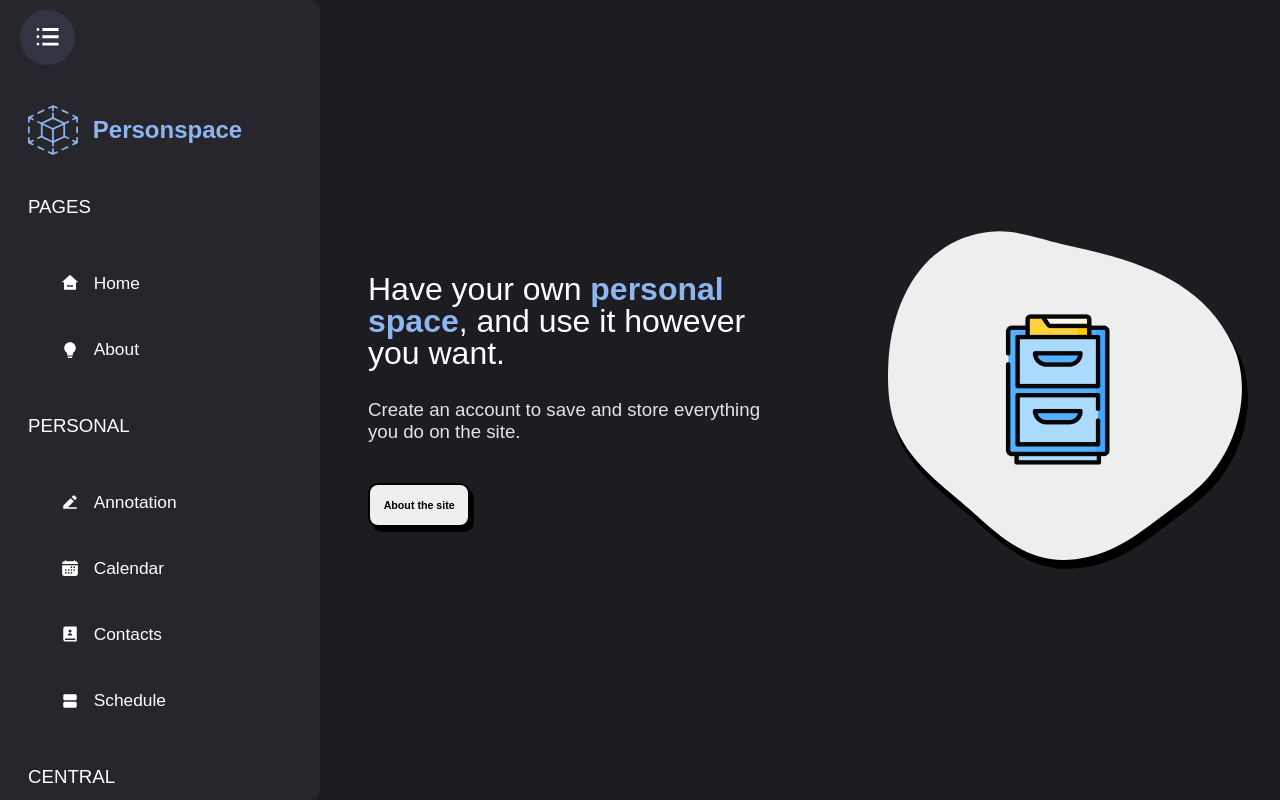
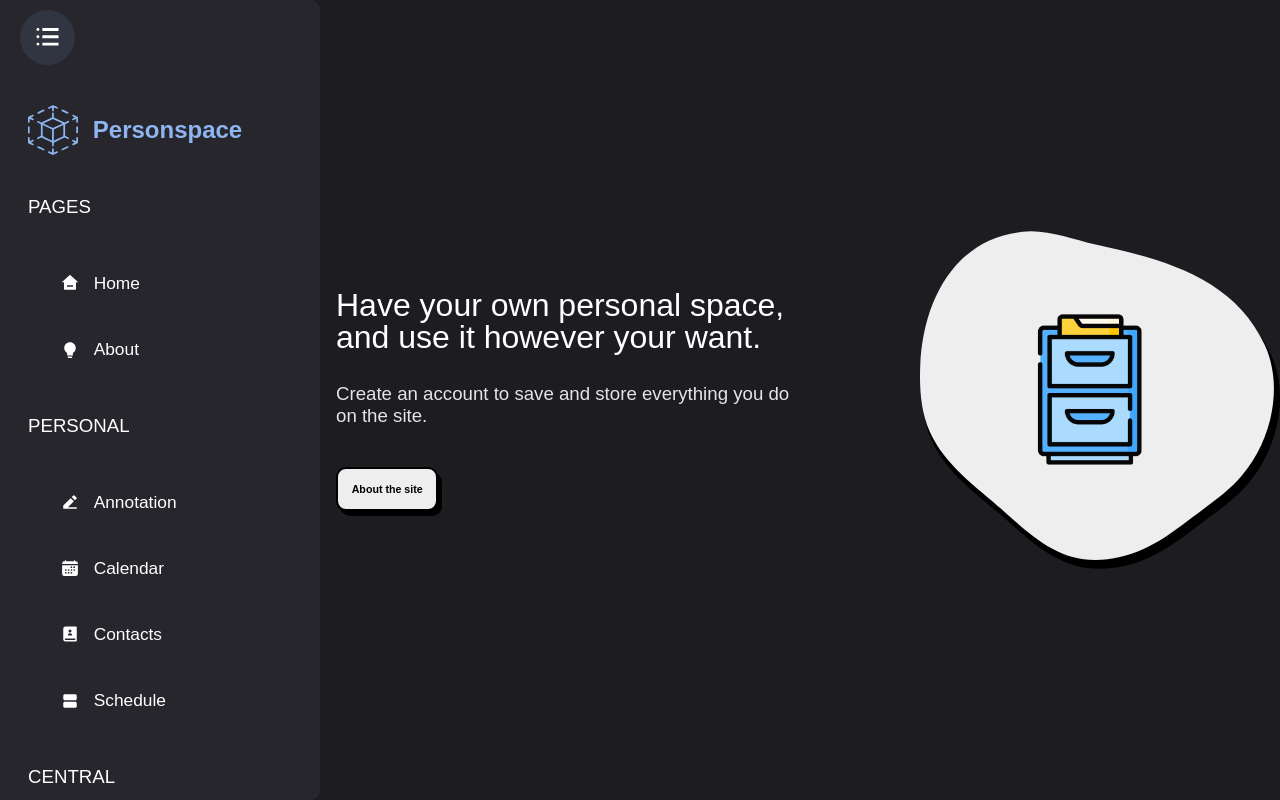
Before and after one commit to RichardPompeo/personspace, a Next.js app in the folder apps/web/: page / in a window 1280 px wide. Built offline with nearby package versions, Linux system fonts and the light colour scheme; a web font is replaced by a local one.

Commit message:
feat: added i18n to home-page

```diff
--- a/apps/web/components/Navbar.tsx
+++ b/apps/web/components/Navbar.tsx
@@ -19,9 +19,9 @@ import {
   LogoText,
   Navigation,
   SectionsTitle,
-} from "ui";
+} from "../styles/components/NavbarStyles";
 
-function NavBar() {
+export default function NavBar() {
   const [menu, setMenu] = useState<Boolean>(true);
 
   const { t } = useTranslation();
@@ -101,5 +101,3 @@ function NavBar() {
     </>
   );
 }
-
-export default NavBar;
--- a/apps/web/languages/en.json
+++ b/apps/web/languages/en.json
@@ -13,6 +13,11 @@
         "schedule": "Schedule",
         "central": "Central",
         "helpMe": "Help me"
+      },
+      "home": {
+        "title": "Have your own personal space, and use it however your want.",
+        "subtitle": "Create an account to save and store everything you do on the site.",
+        "aboutTheSiteButton": "About the site"
       }
     }
   }
--- a/apps/web/languages/pt.json
+++ b/apps/web/languages/pt.json
@@ -13,6 +13,11 @@
         "schedule": "Agenda",
         "central": "Central",
         "helpMe": "Ajuda"
+      },
+      "home": {
+        "title": "Tenha seu próprio espaço pessoal, e use para o que você quiser.",
+        "subtitle": "Crie sua conta para salvar e armazenar tudo que você fizer.",
+        "aboutTheSiteButton": "Sobre esse site"
       }
     }
   }
--- /dev/null
+++ b/apps/web/pages/home.tsx
@@ -0,0 +1,30 @@
+import React from "react";
+import { useTranslation } from "react-i18next";
+
+import abstract from "../assets/abstract.svg";
+import {
+  Container,
+  HeaderContent,
+  Header,
+  Title,
+  Button,
+  SubTitle,
+  Img,
+} from "../styles/pages/HomeStyles";
+
+export default function Home() {
+  const { t } = useTranslation();
+
+  return (
+    <Container>
+      <HeaderContent>
+        <Header>
+          <Title>{t("home.title")}</Title>
+          <SubTitle>{t("home.subtitle")}</SubTitle>
+          <Button>{t("home.aboutTheSiteButton")}</Button>
+        </Header>
+        <Img src={abstract.src} />
+      </HeaderContent>
+    </Container>
+  );
+}
--- a/apps/web/pages/home/index.tsx
+++ /dev/null
@@ -1,31 +0,0 @@
-import React from 'react';
-
-import abstract from "../../assets/abstract.svg";
-import { Container, HeaderContent, Header, Title, Button, SubTitle, Img } from './styles';
-
-
-function Home() {
-  return (
-    <Container>
-      <HeaderContent>
-        <Header>
-          <Title>
-            Have your own <strong>personal <br /> space</strong>, and use it however <br /> you want.
-          </Title>
-
-          <SubTitle>
-            Create an account to save and store everything <br /> you do on the site.
-          </SubTitle>
-
-          <Button>
-            About the site
-          </Button>
-        </Header>
-
-        <Img src={abstract.src} />
-      </HeaderContent>
-    </Container>
-  )
-}
-
-export default Home;
--- a/packages/ui/index.tsx
+++ b/packages/ui/index.tsx
@@ -1,2 +1 @@
 import * as React from "react";
-export * from "./components/NavbarStyles";
```
Also changed, not shown: apps/web/layout/index.tsx (+2 -5 lines), apps/web/styles/pages/HomeStyles.ts (renamed from apps/web/pages/home/styles.ts, +3 -12 lines), apps/web/styles/components/NavbarStyles.ts (renamed from packages/ui/components/NavbarStyles.ts).
